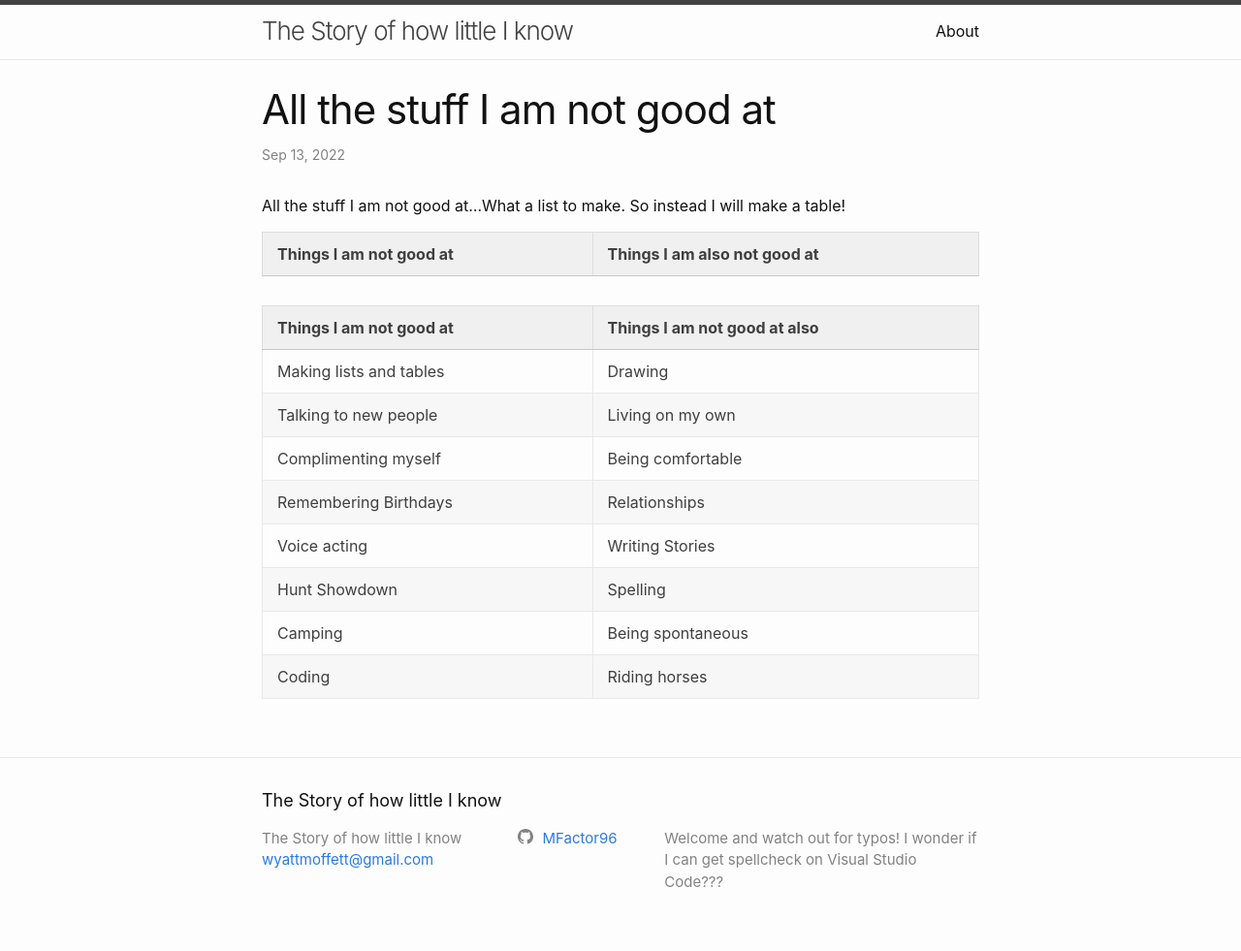
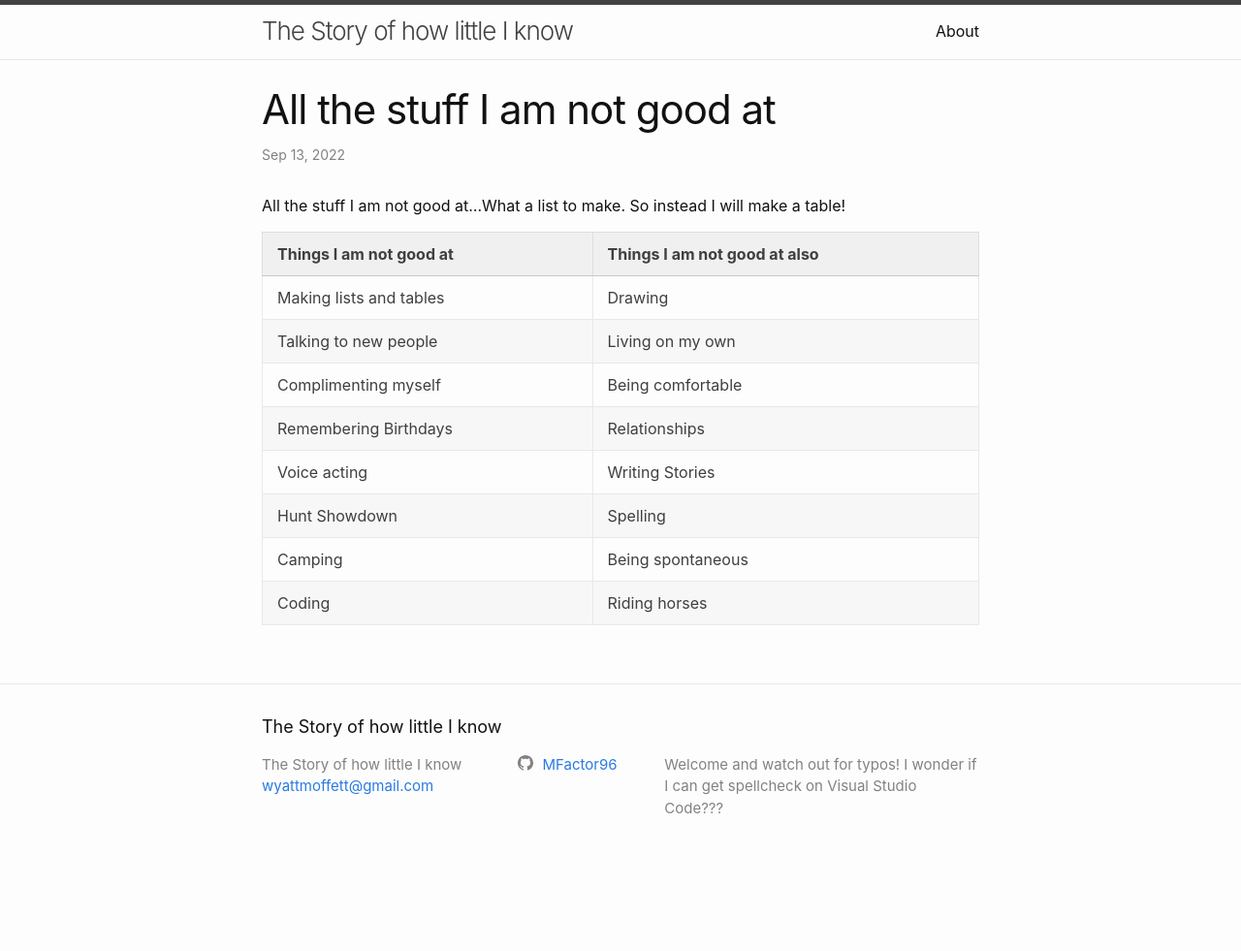
Before and after one commit to MFactor96/MFactor96.github.io, a Jekyll site: the page built from _posts/2022-09-13-Not-good-enough.md, in a window 1280 px wide. Shown: the whole page at 97% size. Built offline with Jekyll 4.4.1, drawn with Linux system fonts in a browser that asks for light colours; after the commit the page ends 905 px from its top, so only the background shows below that.

Commit message:
Update 2022-09-13-Not-good-enough.md

```diff
--- a/_posts/2022-09-13-Not-good-enough.md
+++ b/_posts/2022-09-13-Not-good-enough.md
@@ -6,13 +6,6 @@ category: life
 ---
 
 All the stuff I am not good at...What a list to make. So instead I will make a table!
-
-<table>
-  <tr>
-    <th>Things I am not good at</th>
-    <th>Things I am also not good at</th>
-  </tr>
-</table>
 
 | Things I am not good at | Things I am not good at also |
 |---|---|
```
